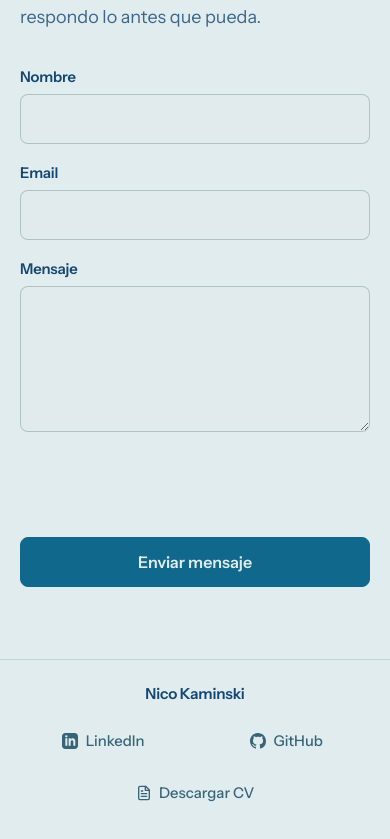
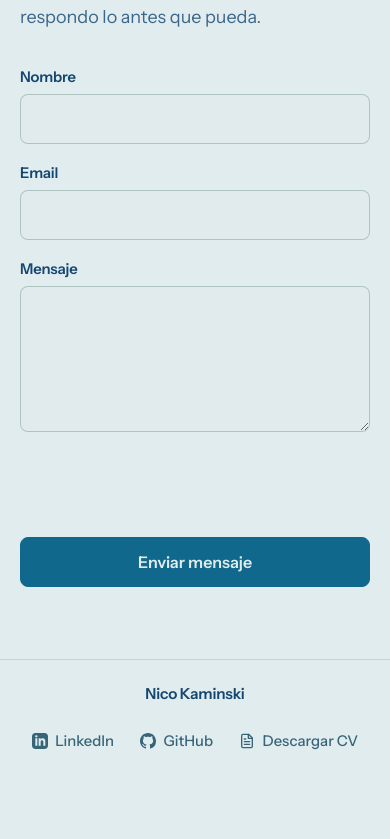
Before and after one commit to nicoKaminski/portfolio, a Next.js app: page / in a window 390 px wide. Shown: the part 5292-6131 px from the top of the page. After the commit the page ends 6079 px from the top, so only its background shows below. Built offline with nearby package versions, Linux system fonts and the light colour scheme; no server answers.

Commit message:
style(footer): alinear enlaces en fila unica horizontal en mobile

```diff
--- a/src/frontend/features/footer/Footer.module.css
+++ b/src/frontend/features/footer/Footer.module.css
@@ -82,26 +82,16 @@
   }
 
   .linksList {
-    display: grid;
-    grid-template-columns: repeat(2, 1fr);
-    gap: 0.5rem 1rem;
+    display: flex;
+    flex-direction: row;
+    align-items: center;
+    justify-content: center;
+    gap: 0.75rem;
     width: 100%;
-    justify-items: center;
-    align-items: center;
-  }
-
-  .linksList li {
-    display: flex;
-    justify-content: center;
-    width: 100%;
-  }
-
-  .linksList li:nth-child(3) {
-    grid-column: 1 / -1;
+    flex-wrap: wrap;
   }
 
   .link {
     min-height: 44px;
-    justify-content: center;
   }
 }
```
